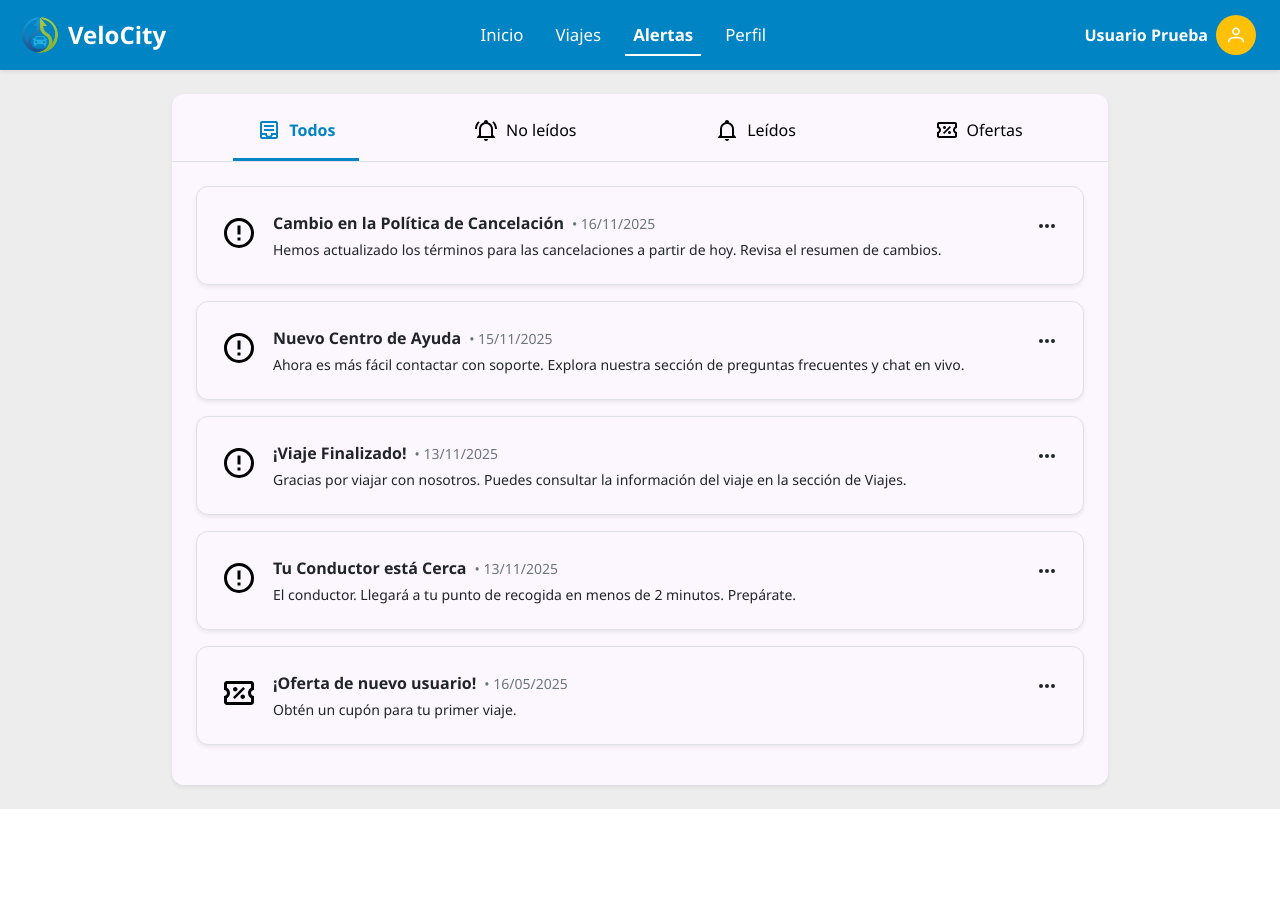
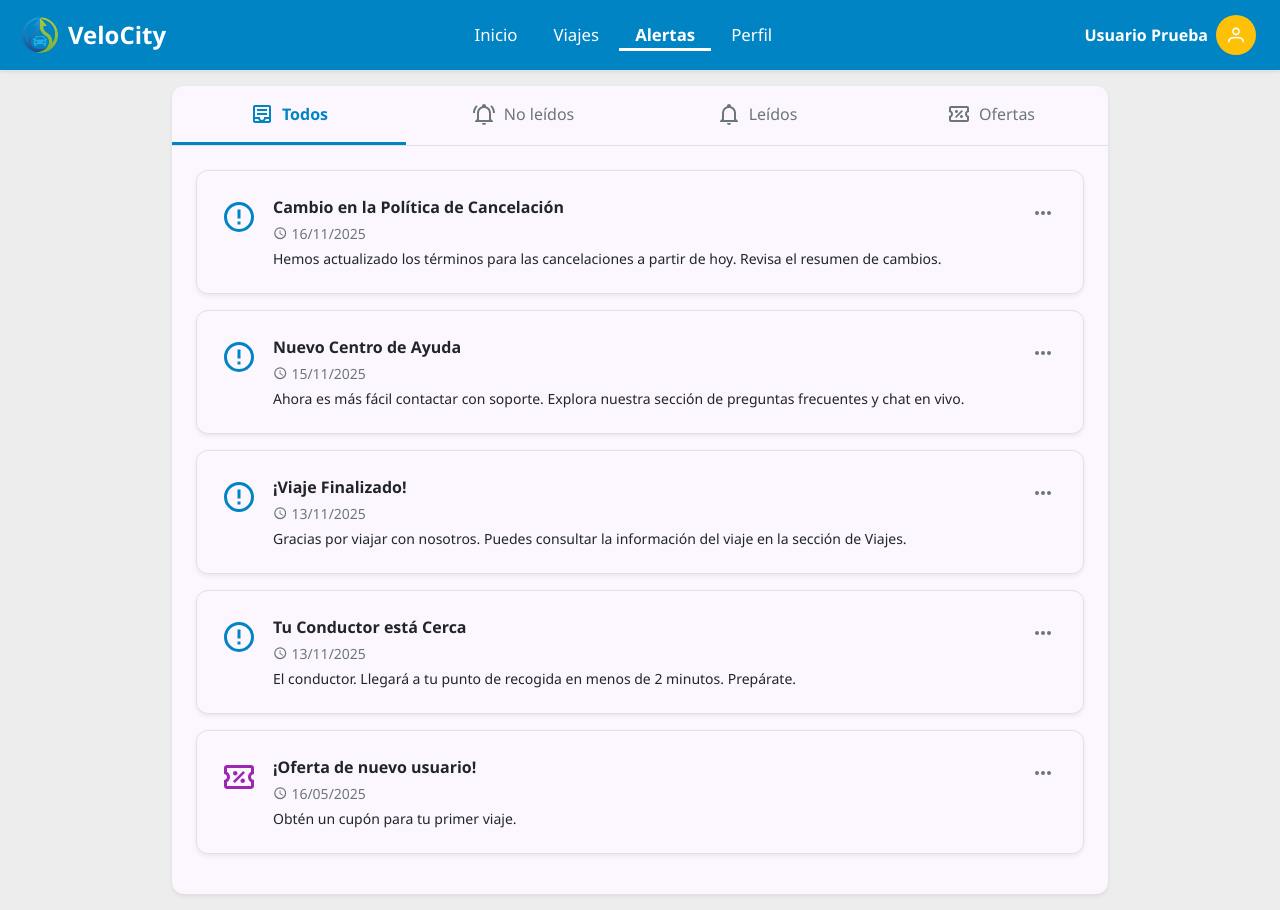
Before and after one commit to AlexReyes03/viajes-frontend-7c, a React (Vite) app: page /velocity/d/alerts in a window 1280 px wide. Before the commit the page ends 809 px from the top, so only its background shows below. Built offline with nearby package versions, Linux system fonts and the light colour scheme.

Commit message:
[UPDATE] Mejoras para la vista de Notificaciones, Navbar corregido, AppRouter corregido, mejoras en UI de todas las vistas

```diff
--- a/src/components/global/Navbar.jsx
+++ b/src/components/global/Navbar.jsx
@@ -25,9 +25,10 @@ export default function Navbar({ variant = 'login', user = {} }) {
   const getNavigationLinks = () => {
     if (isAdmin) {
       return [
-        { label: 'Estadísticas', to: '/a/stats' },
+        { label: 'Estadísticas', to: '/a/home' },
         { label: 'Usuarios', to: '/a/users' },
         { label: 'Tarifas', to: '/a/tariffs' },
+        { label: 'Perfil', to: '/a/profile' },
       ];
     }
 
@@ -40,21 +41,11 @@ export default function Navbar({ variant = 'login', user = {} }) {
     ];
   };
 
-  // Menu items for admin exclude profile link
+  // Menu items for user dropdown
   const userMenuItems = [
     {
       label: 'Opciones',
-      items: isAdmin
-        ? [
-            {
-              label: 'Cerrar sesión',
-              icon: 'pi pi-power-off',
-              command: () => {
-                navigate('/login');
-              },
-            },
-          ]
-        : [
+      items: [
         {
           label: 'Ir a perfil',
           icon: 'pi pi-user',
@@ -78,20 +69,78 @@ export default function Navbar({ variant = 'login', user = {} }) {
       const links = getNavigationLinks();
 
       return (
+        <>
+          <style>{`
+            /* Estilos Base Mobile First */
+            .velocity-navbar .nav-link {
+              padding: 0.5rem 1rem !important;
+              transition: all 0.2s;
+              position: relative; /* Para el borde en desktop */
+            }
+
+            /* Mobile Only */
+            @media (max-width: 991.98px) {
+              #navbarContent .navbar-nav {
+                background-color: rgba(0, 0, 0, 0.1);
+                padding: 0.5rem;
+                border-radius: 12px;
+                margin-top: 0.5rem;
+              }
+              .velocity-navbar .nav-link:hover {
+                background-color: rgba(255, 255, 255, 0.1);
+                border-radius: 8px;
+              }
+              .velocity-navbar .nav-link.active-link {
+                background-color: rgba(255, 255, 255, 0.2) !important;
+                border-radius: 8px;
+                font-weight: 700;
+              }
+              /* Sin borde en mobile */
+              .velocity-navbar .nav-link.active-link::after {
+                display: none;
+              }
+            }
+
+            /* Desktop Only */
+            @media (min-width: 992px) {
+              .velocity-navbar .nav-link.active-link {
+                font-weight: 700;
+                background-color: transparent !important; /* Sin fondo en desktop */
+              }
+
+              /* Borde animado */
+              .velocity-navbar .nav-link::after {
+                content: '';
+                position: absolute;
+                left: 0;
+                right: 0;
+                bottom: 5px; /* Un poco arriba del borde real */
+                height: 3px;
+                background-color: #fff;
+                transform: scaleX(0); /* Empieza invisible */
+                transform-origin: left;
+              }
+
+              .velocity-navbar .nav-link.active-link::after {
+                transform: scaleX(1); /* Se expande completo */
+                transition: transform 0.3s ease-in; /* Solo anima al aparecer */
+                height: 3px !important; /* Mantiene grosor consistente overriding global */
+                bottom: 5px !important; /* Mantiene posición consistente overriding global */
+              }
+            }
+          `}</style>
           <div className="collapse navbar-collapse justify-content-center order-3 order-lg-2" id="navbarContent">
-          <ul className="navbar-nav mb-2 mb-lg-0 gap-3 fw-medium">
+            <ul className="navbar-nav mb-2 mb-lg-0 gap-1 fw-medium">
               {links.map((link) => (
                 <li className="nav-item" key={link.to}>
-                <NavLink
-                  to={link.to}
-                  className={({ isActive }) => `nav-link text-white ${isActive ? 'active-link' : ''}`}
-                >
+                  <NavLink to={link.to} className={({ isActive }) => `nav-link text-white ${isActive ? 'active-link' : ''}`}>
                     {link.label}
                   </NavLink>
                 </li>
               ))}
             </ul>
           </div>
+        </>
       );
     }
     return <div className="flex-grow-1"></div>;
--- a/src/components/global/Notifications.jsx
+++ b/src/components/global/Notifications.jsx
@@ -1,10 +1,14 @@
 import React, { useState, useRef } from 'react';
 import { Menu } from 'primereact/menu';
+import { Dialog } from 'primereact/dialog';
+import { Button } from 'primereact/button';
 import Icon from '@mdi/react';
-import { mdiInboxFullOutline, mdiBellRingOutline, mdiBellOutline, mdiTicketPercentOutline, mdiAlertCircleOutline, mdiDotsHorizontal } from '@mdi/js';
+import { mdiInboxFullOutline, mdiBellRingOutline, mdiBellOutline, mdiTicketPercentOutline, mdiAlertCircleOutline, mdiDotsHorizontal, mdiClockOutline } from '@mdi/js';
 
 export default function Notifications() {
   const [activeTab, setActiveTab] = useState('todos');
+  const [showDetailModal, setShowDetailModal] = useState(false);
+  const [detailNotification, setDetailNotification] = useState(null);
   const menuRef = useRef(null);
   const selectedNotification = useRef(null);
 
@@ -75,26 +79,40 @@ export default function Notifications() {
   ];
 
   const handleMenuClick = (event, item) => {
+    event.stopPropagation();
     selectedNotification.current = item;
     menuRef.current.toggle(event);
+  };
+
+  const openDetailModal = (item) => {
+    setDetailNotification(item);
+    setShowDetailModal(true);
+  };
+
+  const closeDetailModal = () => {
+    setShowDetailModal(false);
+    setDetailNotification(null);
   };
 
   const TabButton = ({ id, label, icon }) => {
     const isActive = activeTab === id;
     return (
       <div
-        className={`d-flex align-items-center gap-2 pb-3 cursor-pointer position-relative px-4`}
+        className="d-flex align-items-center justify-content-center gap-2 py-3 flex-grow-1"
         style={{
           cursor: 'pointer',
-          color: isActive ? 'var(--color-blue-tint-1)' : '#000',
-          fontWeight: isActive ? '700' : '400',
+          color: isActive ? 'var(--color-blue-tint-1)' : '#6c757d',
+          fontWeight: isActive ? '700' : '500',
           borderBottom: isActive ? '3px solid var(--color-blue-tint-1)' : '3px solid transparent',
           transition: 'all 0.2s ease',
+          userSelect: 'none',
+          flexBasis: 0,
+          minWidth: 0,
         }}
         onClick={() => setActiveTab(id)}
       >
-        <Icon path={icon} size={1} />
-        <span>{label}</span>
+        <Icon path={icon} size={1} className="flex-shrink-0" />
+        <span className="text-truncate">{label}</span>
       </div>
     );
   };
@@ -104,29 +122,46 @@ export default function Notifications() {
 
     return (
       <div
-        className="card mb-3 shadow-sm"
+        className="card mb-3 shadow-sm hoverable cursor-pointer"
         style={{
           borderRadius: '12px',
           border: '1px solid #dee2e6',
-          backgroundColor: isOffer ? '#EBE5F0' : '#fff',
+          backgroundColor: isOffer ? '#F8F5FA' : '#fff',
+          transition: 'transform 0.2s ease, box-shadow 0.2s ease',
+          cursor: 'pointer',
         }}
+        onClick={() => openDetailModal(item)}
       >
-        <div className="card-body p-4">
+        <div className="card-body p-3 p-md-4">
           <div className="d-flex align-items-start gap-3">
             <div className="flex-shrink-0 mt-1">
-              <Icon path={isOffer ? mdiTicketPercentOutline : mdiAlertCircleOutline} size={1.5} color="#000" />
+              <Icon path={isOffer ? mdiTicketPercentOutline : mdiAlertCircleOutline} size={1.5} color={isOffer ? '#9C27B0' : '#0084c4'} />
             </div>
 
-            <div className="flex-grow-1">
-              <div className="d-flex align-items-center gap-2 mb-1">
-                <span className="fw-bold text-dark fs-6">{item.title}</span>
-                <span className="text-secondary small">• {item.date}</span>
+            <div className="flex-grow-1" style={{ minWidth: 0 }}>
+              <div className="d-flex align-items-center gap-2 mb-1 flex-wrap">
+                <span className="fw-bold text-dark fs-6 text-truncate" style={{ maxWidth: '100%' }}>
+                  {item.title}
+                </span>
               </div>
-              <p className="mb-0 text-dark small">{item.description}</p>
+              <p className="text-secondary small mb-1 d-flex align-items-center gap-1">
+                <Icon path={mdiClockOutline} size={0.6} /> {item.date}
+              </p>
+              <p
+                className="mb-0 text-dark small text-truncate-2-lines"
+                style={{
+                  display: '-webkit-box',
+                  WebkitLineClamp: '2',
+                  WebkitBoxOrient: 'vertical',
+                  overflow: 'hidden',
+                }}
+              >
+                {item.description}
+              </p>
             </div>
 
             <div className="flex-shrink-0">
-              <button className="btn btn-link text-dark p-0 border-0" onClick={(e) => handleMenuClick(e, item)} aria-haspopup aria-controls="notification_menu">
+              <button className="btn btn-link text-secondary p-1 border-0 rounded-circle hover-bg-light" onClick={(e) => handleMenuClick(e, item)} aria-haspopup aria-controls="notification_menu">
                 <Icon path={mdiDotsHorizontal} size={1} />
               </button>
             </div>
@@ -137,21 +172,45 @@ export default function Notifications() {
   };
 
   return (
-    <div className="container py-4">
+    <div className="container py-3">
       <Menu model={menuItems} popup ref={menuRef} id="notification_menu" popupAlignment="right" />
+
+      {/* Modal de Detalles */}
+      <Dialog header={detailNotification?.title || 'Notificación'} visible={showDetailModal} onHide={closeDetailModal} style={{ width: '90vw', maxWidth: '500px' }} draggable={false} resizable={false} className="border-0 shadow" headerClassName="border-0 pb-0 fw-bold">
+        {detailNotification && (
+          <div className="pt-3">
+            <div className="d-flex align-items-center gap-2 mb-3 text-muted small">
+              <Icon path={mdiClockOutline} size={0.8} />
+              <span>{detailNotification.date}</span>
+              {detailNotification.type === 'offer' && <span className="badge bg-purple-tint-1 text-dark ms-auto">Oferta</span>}
+            </div>
+
+            <div className="p-3 bg-light rounded-3 mb-4">
+              <p className="mb-0" style={{ lineHeight: '1.6' }}>
+                {detailNotification.description}
+              </p>
+            </div>
+
+            <div className="d-flex justify-content-end">
+              <Button label="Cerrar" className="p-button-outlined fw-bold" style={{ color: 'var(--color-secondary)' }} onClick={closeDetailModal} />
+            </div>
+          </div>
+        )}
+      </Dialog>
 
       <div className="row justify-content-center">
         <div className="col-12">
-          <div className="card border-0 shadow-sm" style={{ borderRadius: '12px', minHeight: '80vh' }}>
+          <div className="card border-0 shadow-sm" style={{ borderRadius: '12px', minHeight: '40vh' }}>
             <div className="card-body p-0">
-              <div className="d-flex justify-content-around align-items-center pt-4 border-bottom mb-4 px-3">
+              {/* Tabs con ancho completo y distribuido */}
+              <div className="d-flex align-items-center border-bottom mb-4 w-100">
                 <TabButton id="todos" label="Todos" icon={mdiInboxFullOutline} />
                 <TabButton id="no-leidos" label="No leídos" icon={mdiBellRingOutline} />
                 <TabButton id="leidos" label="Leídos" icon={mdiBellOutline} />
                 <TabButton id="ofertas" label="Ofertas" icon={mdiTicketPercentOutline} />
               </div>
 
-              <div className="px-4 pb-4">
+              <div className="px-3 px-md-4 pb-4">
                 {notifications.map((note) => (
                   <NotificationCard key={note.id} item={note} />
                 ))}
--- a/src/features/driver/views/TripHistory.jsx
+++ b/src/features/driver/views/TripHistory.jsx
@@ -225,7 +225,7 @@ export default function TripHistory() {
   };
 
   return (
-    <div className="w-100 container py-4">
+    <div className="w-100 container py-3">
       {/* Page Title and Filters */}
       <div className="row mb-4">
         <div className="col-12">
--- a/src/features/passenger/views/TripHistory.jsx
+++ b/src/features/passenger/views/TripHistory.jsx
@@ -239,7 +239,7 @@ export default function TripHistory() {
   );
 
   return (
-    <div className="w-100 container pb-3 py-4">
+    <div className="w-100 container pb-3 py-3">
       <TripDetailsModal />
 
       {/* Header y Buscador */}
--- a/src/routes/AppRouter.jsx
+++ b/src/routes/AppRouter.jsx
@@ -52,9 +52,10 @@ const AppRouter = () => {
           <Route path="/d/alerts" element={<Notifications />} />
 
           {/* Admin routes */}
-          <Route path="/a/stats" element={<AdminStatistics />} />
+          <Route path="/a/home" element={<AdminStatistics />} />
           <Route path="/a/users" element={<AdminUsers />} />
           <Route path="/a/tariffs" element={<AdminTariffs />} />
+          <Route path="/a/profile" element={<UserProfile />} />
         </Route>
       </Route>
 
```
Also changed, not shown: src/components/global/UserProfile.jsx (+8 -1 lines), src/features/admin/views/Statistics.jsx (+7 -37 lines), src/features/admin/views/Tariffs.jsx (+12 -54 lines), src/features/admin/views/Users.jsx (+9 -44 lines), src/features/passenger/views/LandingPage.jsx (+5 -16 lines). Lines whose indentation alone changed are shown as unchanged.
